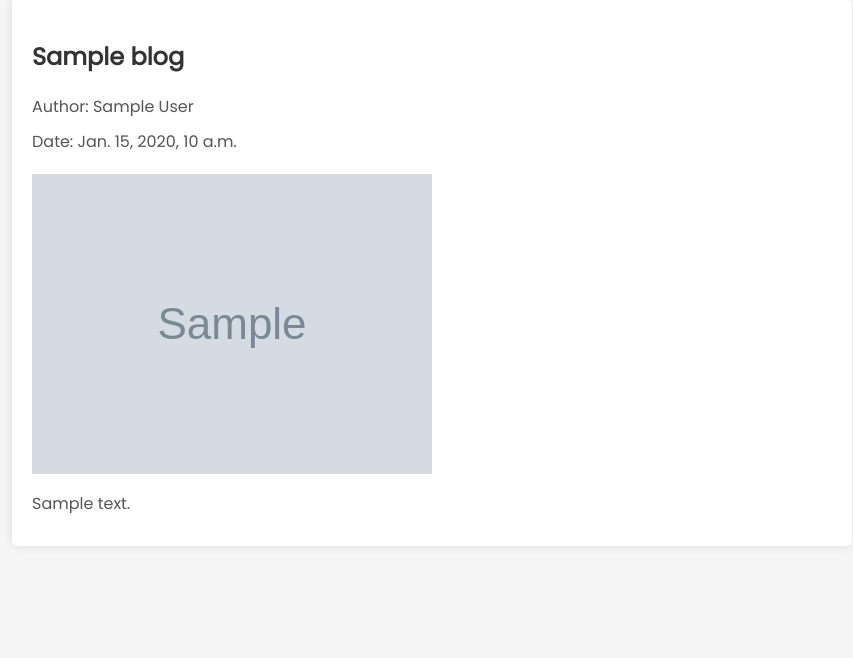
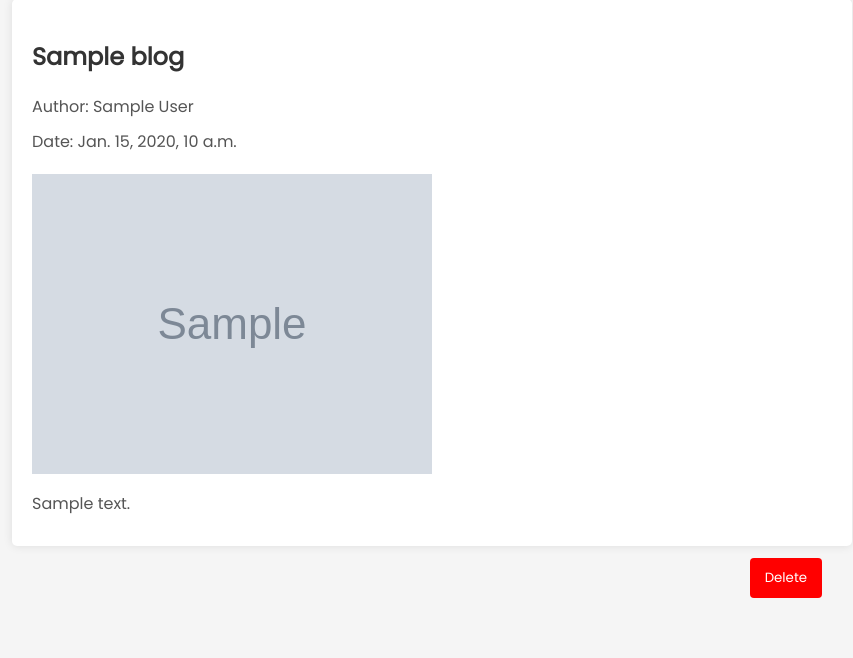
Before and after one commit to vinay-s36/Health-Hub, a Django app: template login_signup/user_auth_app/templates/user_auth_app/blog_details_1.html in a window 1280 px wide. Shown: the part 66-724 px from the top of the page, without its empty margins (208-1061 px from the left). Run offline with Django 3.2, Linux system fonts and the light colour scheme; the template is opened without the code that fills it: most values are stand-ins (such as "Sample title", 1, 10 or a date in 2020); grey boxes marked "Sample" are stand-in pictures.

Commit message:
modified files

```diff
--- a/login_signup/user_auth_app/templates/user_auth_app/blog_details_1.html
+++ b/login_signup/user_auth_app/templates/user_auth_app/blog_details_1.html
@@ -1,5 +1,3 @@
-<!-- user_auth_app/blog_details.html -->
-
 <!DOCTYPE html>
 <html lang="en">
   <head>
@@ -71,10 +69,15 @@
         cursor: pointer;
         float: inline-end;
         margin-top: 32px;
+        margin-right: 10px;
       }
 
       button:hover {
         background-color: #45a049;
+      }
+
+      #delete {
+        background-color: red;
       }
     </style>
   </head>
@@ -92,6 +95,14 @@
         <p>Date: {{ blog.date }}</p>
         <img src="{{ blog.image_url }}" alt="Blog Image" /><br />
         <p>{{ blog.content }}</p>
+        <form
+          method="post"
+          action="{% url 'delete_blog' blog_id=blog.id %}"
+          onsubmit="return alertDelete()"
+        >
+          {% csrf_token %}
+          <button id="delete" type="submit">Delete</button>
+        </form>
         {% if blog.is_draft %}
         <form
           method="post"
@@ -104,5 +115,16 @@
         {% endif %}
       </section>
     </main>
+    <script>
+      function alertDelete() {
+        let confirm_delete = confirm("Do you want to delete?");
+        if (confirm_delete) {
+          alert("Blog deleted successfully");
+          return true;
+        } else {
+          return false;
+        }
+      }
+    </script>
   </body>
 </html>
--- a/login_signup/user_auth_app/urls.py
+++ b/login_signup/user_auth_app/urls.py
@@ -1,5 +1,5 @@
 from django.urls import path
-from .views import signup, login, index, add_new_blog, view_blog, patients_view_blog, patient_dashboard, doctor_dashboard, blog_details_1, blog_details_2, update_blog_draft_status
+from .views import signup, login, index, add_new_blog, view_blog, patients_view_blog, patient_dashboard, doctor_dashboard, blog_details_1, blog_details_2, update_blog_draft_status, delete_blog
 
 urlpatterns = [
     path('signup/', signup, name='signup'),
@@ -17,4 +17,6 @@ urlpatterns = [
          patients_view_blog, name='patient_blogs'),
     path('update-draft-status/<int:blog_id>/', update_blog_draft_status,
          name='update_blog_draft_status'),
+    path('delete-blog/<int:blog_id>/', delete_blog,
+         name='delete_blog'),
 ]
```
Also changed, not shown: login_signup/user_auth_app/views.py (+10 -0 lines).
